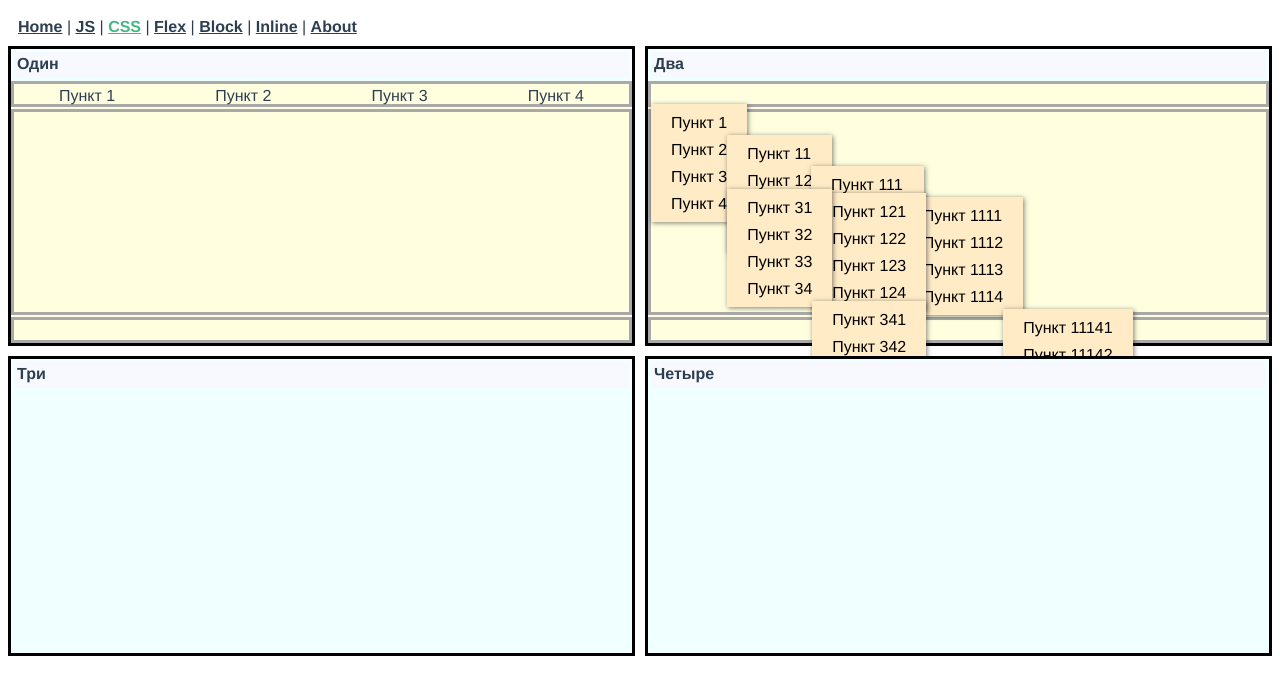
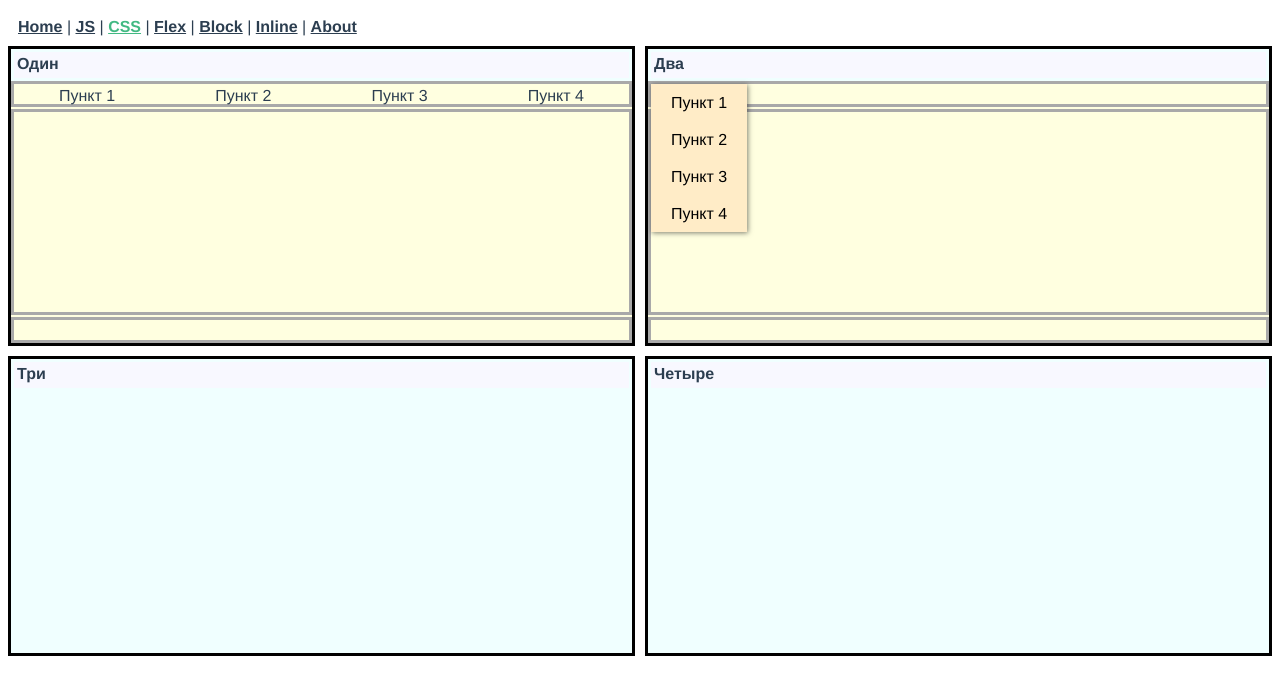
Before and after one commit to Kasimba666/pet_one, a Vue app: page /css in a window 1280 px wide. Shown: the top 694 px of the page. Built offline with nearby package versions, Linux system fonts and the light colour scheme.

Commit message:
dropdown

```diff
--- a/src/components/common/simpleHorMenu.vue
+++ b/src/components/common/simpleHorMenu.vue
@@ -1,10 +1,8 @@
 <template>
-  <div class="simpleHorMenu">
-    <div class="dropdown-menu" v-if="menuitem.children.length">
+    <div class="simpleHorMenu dropdown-menu">
         <div class="dropdown-menu-item" v-for="item in menuitem.children" @click="itemClick(item, $event)">
             {{ item.title }}
-        <simpleHorMenu :menuitem="item"/>
-      </div>
+            <simpleHorMenu v-if="menuitem?.children?.length" :menuitem="item" :level="level+1"/>
         </div>
     </div>
 </template>
@@ -14,7 +12,7 @@
 export default {
     name: "simpleHorMenu",
     components: {},
-  props: ['menuitem'],
+    props: ['menuitem', 'level'],
     data() {
         return {
             closeAll: false,
@@ -43,14 +41,14 @@ export default {
 <style lang="scss">
 /****  HorMenu  ****/
 .simpleHorMenu {
-  position: relative;
-  width: 100%;
-  height: 100%;
+  //position: relative;
+  //width: 100%;
+  //height: 100%;
   background-color: transparent;
   color: black;
-  display: flex;
-  flex-flow: row;
-  justify-content: space-around;
+  //display: flex;
+  //flex-flow: row;
+  //justify-content: space-around;
   gap: 10px;
 
 
@@ -60,19 +58,21 @@ export default {
   //  }
   //}
 
-  .dropdown-menu {
+  &.dropdown-menu {
     position: absolute;
+      z-index: v-bind('level * 10');
     background-color: hsl(40, 100%, 89%);
-    top: 100%;
-    left: 0;
+    top: 0;
+    left: 100%;
     padding: 5px 0 5px;
-    display: flex;
-    //display: none;
+    //display: flex;
+    display: none;
     flex-flow: column;
     box-shadow: 1px 1px 5px 0 hsla(0, 0%, 0%, 50%);
   }
 
   .dropdown-menu-item {
+      position: relative;
     height: 25px;
     width: auto;
     color: black;
@@ -81,9 +81,14 @@ export default {
     display: flex;
     align-items: center;
     padding: 1px 20px;
+
     &:hover {
       background-color: cornflowerblue;
 
+      & > .dropdown-menu {
+        display: flex;
+      }
+    ;
     }
   }
 
--- a/src/components/views/CSSResearch.vue
+++ b/src/components/views/CSSResearch.vue
@@ -18,7 +18,11 @@
         <template v-slot:title><b>Два</b></template>
         <div class="block">
           <div class="top">
-            <simpleHorMenu :menuitem="petMenu" @currentItem="showCurrentItemTitle"/>
+            <simpleHorMenu
+                style="display: flex; left: 0"
+                :menuitem="petMenu"
+                :level="0"
+                @currentItem="showCurrentItemTitle"/>
           </div>
           <div class="middle"></div>
           <div class="bottom">
@@ -81,6 +85,12 @@ export default {
     column-gap: 10px;
     grid-template-rows: 1fr 1fr;
     row-gap: 10px;
+    & > * {
+      z-index: 0;
+    }
+    & > *:hover {
+      z-index: 10;
+    }
   }
 
   .block {
```
Lines whose indentation alone changed are shown as unchanged.
